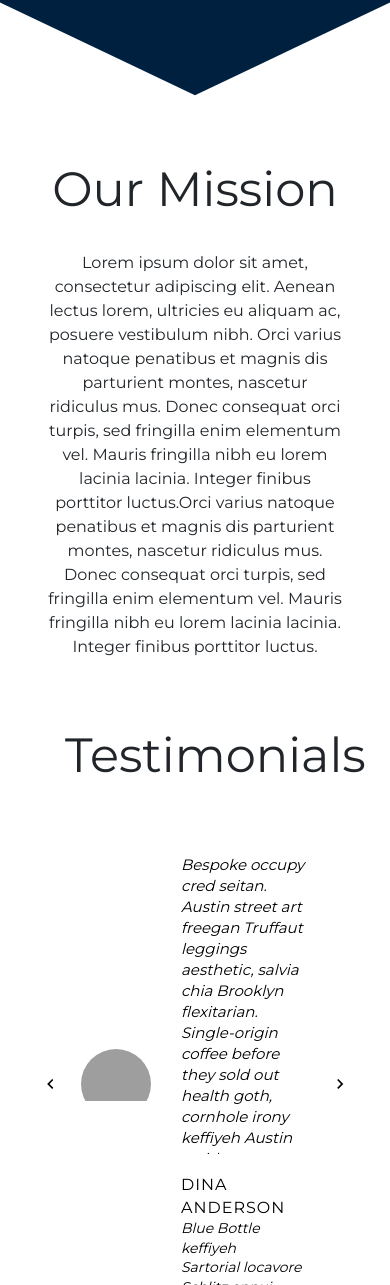
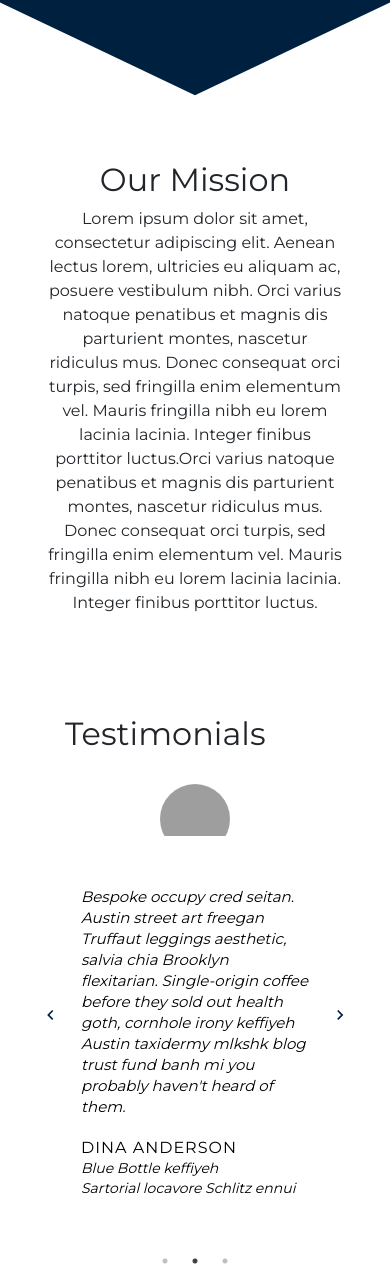
Before and after one commit to v-Cm/bigtree, a plain HTML site: page index.html in a window 390 px wide. Shown: the part 715-2000 px from the top of the page. Drawn offline with nearby package versions, Linux system fonts and the light colour scheme; grey boxes are pictures that could not be loaded.

Commit message:
Update index.css

```diff
--- a/index.css
+++ b/index.css
@@ -24,6 +24,7 @@ header{
 	justify-content: space-between;
 	align-items: center;
 	padding-bottom: 100px;
+	animation: drop-in 1s ease-out;
 }
 header .content{
 	position: relative;
@@ -34,6 +35,8 @@ header .content h2{
 	color: #adefd1ff;
 	font-size: 5rem;
 	font-weight: 1000;
+	animation: left-in 1.5s ease-in-out;
+	animation-delay: 300ms;
 }
 header .content p{
 	color: white;
@@ -47,6 +50,7 @@ header .sign{
 	background-color: #adefd1ff;
 	text-decoration: none;
 	color: #00203fff;
+	animation: left-in ease 2s;
 }
 header .sign:hover{
 	text-decoration: none;
@@ -71,6 +75,7 @@ header .sign:hover{
 	color: #adefd1ff;
 	padding: 0 1rem;
 	font-size: 0.9rem;
+	transition: ease 100ms;
 }
 .nav-link:hover, .nav-link:focus{
 	color: #00203fff;
@@ -108,13 +113,14 @@ header .sign:hover{
 	text-align: center;
 	padding: 5rem 5%;
 }
-.about h2{
+.heading h2{
 	font-weight: 500;
 	font-size: 3rem;
-	margin-bottom: 2rem;
+	margin: 2rem auto;
 }
 .about p{
 	font-size: 1.2rem;
+	animation: left-in ease 2s;
 }
 
 /*about ends*/
@@ -122,19 +128,16 @@ header .sign:hover{
 /*testimonial starts*/
 
 .test {
-  margin: auto;
+  margin:2rem auto;
   padding: 20px;
   width: 80%;
   max-width: 1200px;
   min-width: 300px;
 }
-.test-heading{
+.heading{
 	text-align: center;
 }
-.test-heading h2{
-	font-weight: 500;
-	font-size: 3rem;
-}
+
 .slick-slider {
   margin: 30px auto 50px;
 }
@@ -149,8 +152,9 @@ header .sign:hover{
 }
 .slick-prev path,
 .slick-next path {
-  fill: black;
+  fill: #00203fff;
 }
+
 .slick-prev {
   left: -35px;
 }
@@ -181,6 +185,7 @@ header .sign:hover{
   margin: 0 ;
   position: relative;
   padding: 0 1rem;
+  animation: left-in ease 2s;
 }
 .quote-container:hover {
   cursor: -webkit-grab;
@@ -250,18 +255,26 @@ header .sign:hover{
 	.about p{
 		font-size: 1rem;
 	}
-
+	.quote-container{
+		display: flex;
+		flex-direction: column;
+	}
 	.quote-container .quote p {
 		  max-height: 300px;
   		  overflow: auto;
 	}
 	.quote-container .quote{
-		padding: 40px 0 40px 100px;
+		padding:2rem 0;
 		font-size: 15px;
 	}
 	.quote-container .portrait {
 		height: 70px;
 		width: 70px;
+		position: relative;
+	}
+	.heading h2{
+		text-align: center;
+		margin-bottom: 4rem;
 	}
 
 }
@@ -284,3 +297,23 @@ footer a:hover{
 }
 
 /*footer ends*/
+@keyframes left-in{
+	0%{
+		transform: translateX(-100px);
+		opacity: 0;
+	}
+	100%{
+		transform: translateX(0px);
+		opacity: 1;
+	}
+}
+@keyframes drop-in{
+	0%{
+		transform: translateY(-100vh);
+		opacity: 0;
+	}
+	100%{
+		transform: translateY(0vh);
+		opacity: 1;
+	}
+}
```
